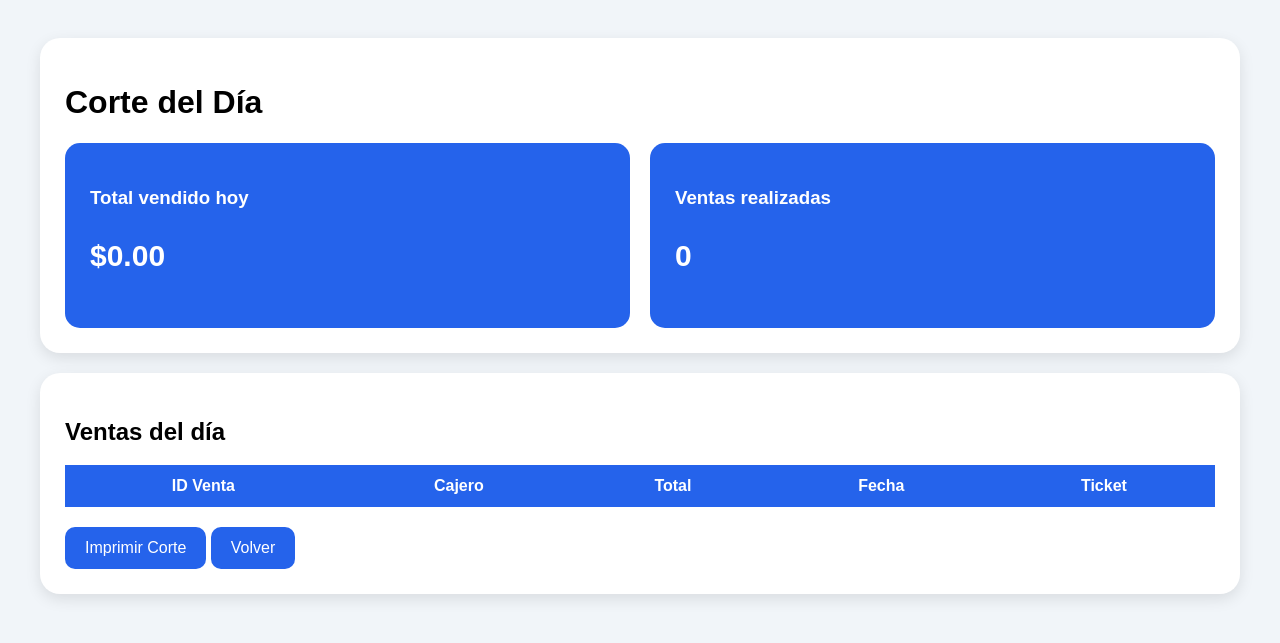
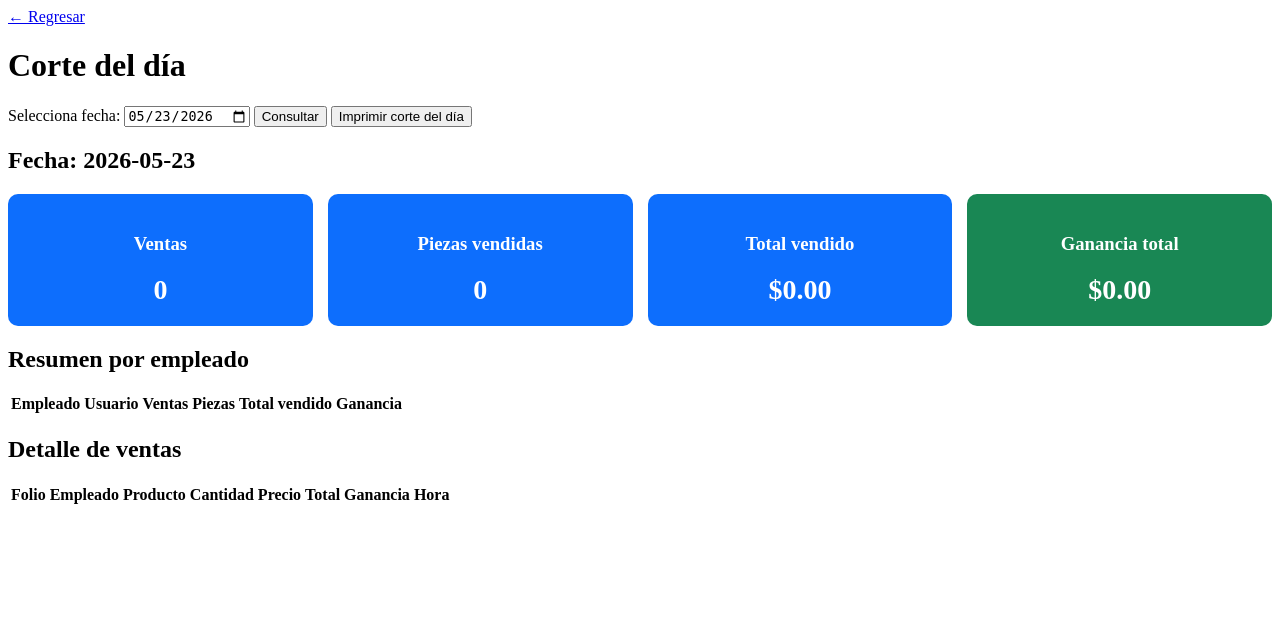
Before and after one commit to abdielsolar04-star/sistema-inventario, a PHP site: page /corte_dia.php in a window 1280 px wide. Shown: the top 643 px of the page. Run offline with PHP 8.4, Linux system fonts and the light colour scheme; the visitor is signed in with stand-in values (Sample User, id 1); data comes from the database, SQL or seed files in the repository; tables that the repository leaves empty or names only in its code hold one stand-in row (values such as "Sample post"); data that the repository does not hold is empty.

Commit message:
actualizar corte del dia

```diff
--- a/vista/corte_dia.php
+++ b/vista/corte_dia.php
@@ -1,108 +1,226 @@
 <?php
 include("../controlador/seguridad.php");
+include("../modelo/conexion.php");
 include("../controlador/permisos.php");
-include("../modelo/conexion.php");
 
-proteger("corte_dia");
+if ($_SESSION['rol'] != 'Administrador' &&
+    !tienePermiso($conexion, $_SESSION['id_usuario'], "corte_dia")) {
+    die("No tienes permiso para hacer corte del día");
+}
 
-$sqlTotal = "
+$fecha = $_GET['fecha'] ?? date("Y-m-d");
+
+/* TOTAL DEL DÍA Y GANANCIA */
+$totalDia = $conexion->prepare("
     SELECT
-    SUM(total) AS total_dia,
-    COUNT(*) AS total_ventas
-FROM ventas
-WHERE DATE(fecha_venta) = CURDATE()
-";
+        COUNT(DISTINCT v.id_venta) AS ventas_dia,
+        SUM(dv.cantidad) AS piezas_dia,
+        SUM(dv.subtotal) AS total_vendido,
+        SUM((p.precio_venta - p.precio_compra) * dv.cantidad) AS ganancia_dia
+    FROM ventas v
+    INNER JOIN detalle_ventas dv ON v.id_venta = dv.id_venta
+    INNER JOIN productos p ON dv.id_producto = p.id_producto
+    WHERE DATE(v.fecha_venta) = ?
+");
 
-$resultadoTotal = $conexion->query($sqlTotal);
-$datos = $resultadoTotal->fetch_assoc();
+$totalDia->bind_param("s", $fecha);
+$totalDia->execute();
+$datosTotal = $totalDia->get_result()->fetch_assoc();
 
-$totalDia = $datos['total_dia'] ?? 0;
-$totalVentas = $datos['total_ventas'] ?? 0;
+$ventas_dia = $datosTotal['ventas_dia'] ?? 0;
+$piezas_dia = $datosTotal['piezas_dia'] ?? 0;
+$total_vendido = $datosTotal['total_vendido'] ?? 0;
+$ganancia_dia = $datosTotal['ganancia_dia'] ?? 0;
 
-$sqlVentas = "
+/* RESUMEN POR EMPLEADO */
+$resumen = $conexion->prepare("
+    SELECT
+        u.nombre,
+        u.usuario,
+        COUNT(DISTINCT v.id_venta) AS total_ventas,
+        SUM(dv.cantidad) AS piezas_vendidas,
+        SUM(dv.subtotal) AS total_vendido,
+        SUM((p.precio_venta - p.precio_compra) * dv.cantidad) AS ganancia_total
+    FROM ventas v
+    INNER JOIN usuarios u ON v.id_usuario = u.id_usuario
+    INNER JOIN detalle_ventas dv ON v.id_venta = dv.id_venta
+    INNER JOIN productos p ON dv.id_producto = p.id_producto
+    WHERE DATE(v.fecha_venta) = ?
+    GROUP BY u.id_usuario, u.nombre, u.usuario
+");
+
+$resumen->bind_param("s", $fecha);
+$resumen->execute();
+$resultadoResumen = $resumen->get_result();
+
+/* DETALLE DE VENTAS */
+$detalle = $conexion->prepare("
     SELECT
         v.id_venta,
-    v.total,
         v.fecha_venta,
-    u.usuario
+        u.nombre AS empleado,
+        dv.descripcion,
+        dv.cantidad,
+        dv.precio,
+        dv.subtotal,
+        ((p.precio_venta - p.precio_compra) * dv.cantidad) AS ganancia_producto
     FROM ventas v
-LEFT JOIN usuarios u ON v.id_usuario = u.id_usuario
-WHERE DATE(v.fecha_venta) = CURDATE()
-ORDER BY v.id_venta DESC
-";
+    INNER JOIN usuarios u ON v.id_usuario = u.id_usuario
+    INNER JOIN detalle_ventas dv ON v.id_venta = dv.id_venta
+    INNER JOIN productos p ON dv.id_producto = p.id_producto
+    WHERE DATE(v.fecha_venta) = ?
+    ORDER BY v.fecha_venta DESC
+");
 
-$ventas = $conexion->query($sqlVentas);
+$detalle->bind_param("s", $fecha);
+$detalle->execute();
+$resultadoDetalle = $detalle->get_result();
 ?>
 
 <!DOCTYPE html>
 <html lang="es">
 <head>
     <meta charset="UTF-8">
-<title>Corte del Día</title>
+    <title>Corte del día</title>
+    <link rel="stylesheet" href="../assets/css/estilo.css">
 
     <style>
-body{font-family:Arial;background:#f1f5f9;padding:30px}
-.contenedor{max-width:1200px;margin:auto}
-.card{background:white;padding:25px;border-radius:20px;box-shadow:0 5px 15px rgba(0,0,0,.1);margin-bottom:20px}
-.resumen{display:flex;gap:20px;flex-wrap:wrap}
-.box{flex:1;background:#2563eb;color:white;padding:25px;border-radius:15px}
-.box p{font-size:30px;font-weight:bold}
-table{width:100%;border-collapse:collapse}
-th{background:#2563eb;color:white;padding:12px}
-td{padding:12px;border-bottom:1px solid #ddd;text-align:center;background:white}
-.btn{display:inline-block;margin-top:20px;background:#2563eb;color:white;padding:12px 20px;border-radius:10px;text-decoration:none}
-@media print{.btn{display:none}}
+        .cards {
+            display: grid;
+            grid-template-columns: repeat(auto-fit, minmax(180px, 1fr));
+            gap: 15px;
+            margin: 20px 0;
+        }
+
+        .card {
+            background: #0d6efd;
+            color: white;
+            padding: 20px;
+            border-radius: 10px;
+            text-align: center;
+        }
+
+        .card h2 {
+            margin: 0;
+            font-size: 28px;
+        }
+
+        .ganancia-card {
+            background: #198754;
+        }
+
+        @media print {
+            .btn, form {
+                display: none;
+            }
+        }
     </style>
 </head>
-
 <body>
 
 <div class="contenedor">
 
+    <a href="dashboard.php" class="btn">← Regresar</a>
+
+    <h1>Corte del día</h1>
+
+    <form method="GET">
+        <label>Selecciona fecha:</label>
+        <input type="date" name="fecha" value="<?php echo $fecha; ?>">
+        <button type="submit">Consultar</button>
+
+        <button type="button" onclick="imprimirCorte()">
+    Imprimir corte del día
+</button>
+
+<script>
+function imprimirCorte(){
+    if(window.Android){
+        Android.imprimirCorte();
+    }else{
+        window.print();
+    }
+}
+</script>
+    </form>
+
+    <h2>Fecha: <?php echo $fecha; ?></h2>
+
+    <div class="cards">
+
         <div class="card">
-<h1>Corte del Día</h1>
-
-<div class="resumen">
-    <div class="box">
-        <h3>Total vendido hoy</h3>
-        <p>$<?php echo number_format($totalDia,2); ?></p>
-    </div>
-
-    <div class="box">
-        <h3>Ventas realizadas</h3>
-        <p><?php echo $totalVentas; ?></p>
-    </div>
-</div>
+            <h3>Ventas</h3>
+            <h2><?php echo $ventas_dia; ?></h2>
         </div>
 
         <div class="card">
-<h2>Ventas del día</h2>
+            <h3>Piezas vendidas</h3>
+            <h2><?php echo $piezas_dia; ?></h2>
+        </div>
+
+        <div class="card">
+            <h3>Total vendido</h3>
+            <h2>$<?php echo number_format($total_vendido, 2); ?></h2>
+        </div>
+
+        <div class="card ganancia-card">
+            <h3>Ganancia total</h3>
+            <h2>$<?php echo number_format($ganancia_dia, 2); ?></h2>
+        </div>
+
+    </div>
+
+    <h2>Resumen por empleado</h2>
 
     <table>
         <tr>
-    <th>ID Venta</th>
-    <th>Cajero</th>
-    <th>Total</th>
-    <th>Fecha</th>
-    <th>Ticket</th>
+            <th>Empleado</th>
+            <th>Usuario</th>
+            <th>Ventas</th>
+            <th>Piezas</th>
+            <th>Total vendido</th>
+            <th>Ganancia</th>
         </tr>
 
-<?php while($v = $ventas->fetch_assoc()){ ?>
+        <?php while($r = $resultadoResumen->fetch_assoc()) { ?>
         <tr>
-    <td><?php echo $v['id_venta']; ?></td>
-    <td><?php echo $v['usuario']; ?></td>
-    <td>$<?php echo number_format($v['total'],2); ?></td>
-    <td><?php echo $v['fecha_venta']; ?></td>
-    <td><a href="ticket.php?id_venta=<?php echo $v['id_venta']; ?>">Ver</a></td>
+            <td><?php echo $r['nombre']; ?></td>
+            <td><?php echo $r['usuario']; ?></td>
+            <td><?php echo $r['total_ventas']; ?></td>
+            <td><?php echo $r['piezas_vendidas']; ?></td>
+            <td>$<?php echo number_format($r['total_vendido'], 2); ?></td>
+            <td>$<?php echo number_format($r['ganancia_total'], 2); ?></td>
         </tr>
         <?php } ?>
-
     </table>
 
-<a href="#" onclick="window.print()" class="btn">Imprimir Corte</a>
-<a href="dashboard.php" class="btn">Volver</a>
+    <h2>Detalle de ventas</h2>
 
-</div>
+    <table>
+        <tr>
+            <th>Folio</th>
+            <th>Empleado</th>
+            <th>Producto</th>
+            <th>Cantidad</th>
+            <th>Precio</th>
+            <th>Total</th>
+            <th>Ganancia</th>
+            <th>Hora</th>
+        </tr>
+
+        <?php while($d = $resultadoDetalle->fetch_assoc()) { ?>
+        <tr>
+            <td><?php echo $d['id_venta']; ?></td>
+            <td><?php echo $d['empleado']; ?></td>
+            <td><?php echo $d['descripcion']; ?></td>
+            <td><?php echo $d['cantidad']; ?></td>
+            <td>$<?php echo number_format($d['precio'], 2); ?></td>
+            <td>$<?php echo number_format($d['subtotal'], 2); ?></td>
+            <td>$<?php echo number_format($d['ganancia_producto'], 2); ?></td>
+            <td><?php echo date("H:i", strtotime($d['fecha_venta'])); ?></td>
+        </tr>
+        <?php } ?>
+    </table>
 
 </div>
 
```
Lines whose indentation alone changed are shown as unchanged.
